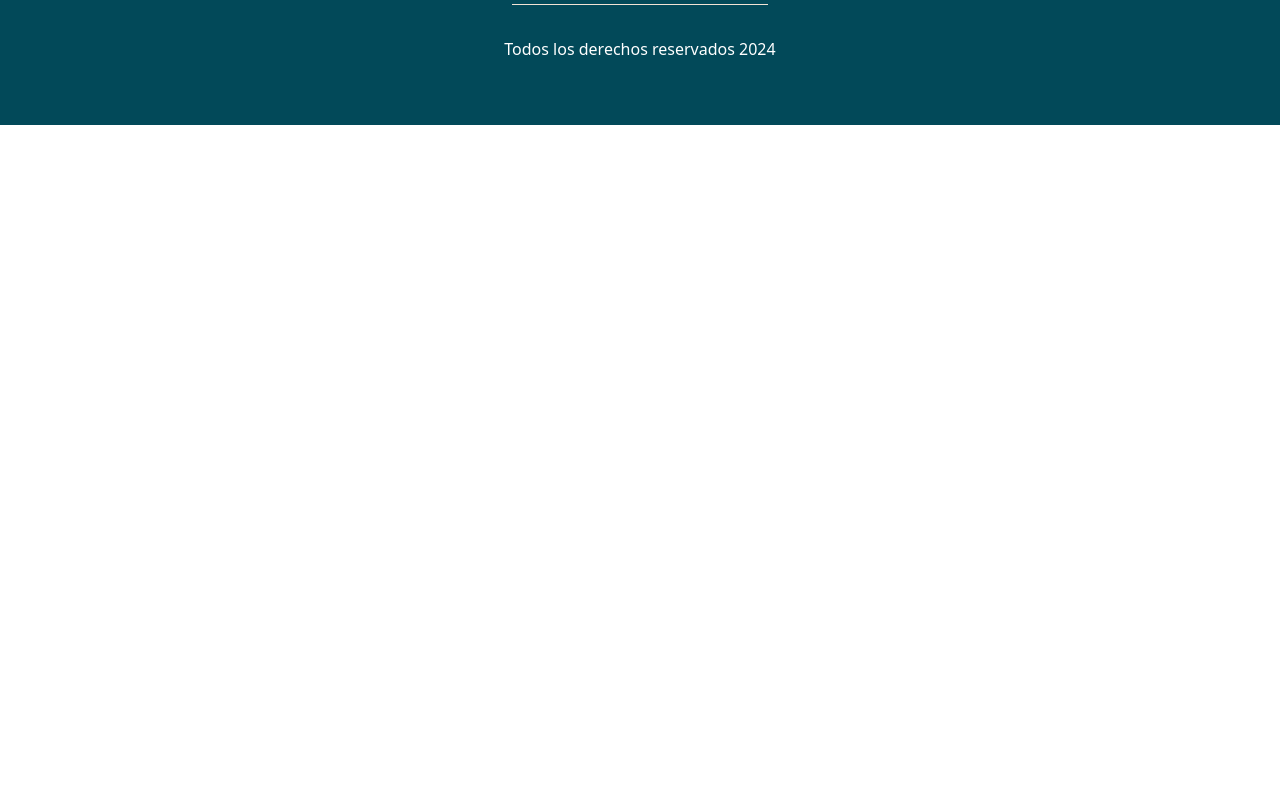
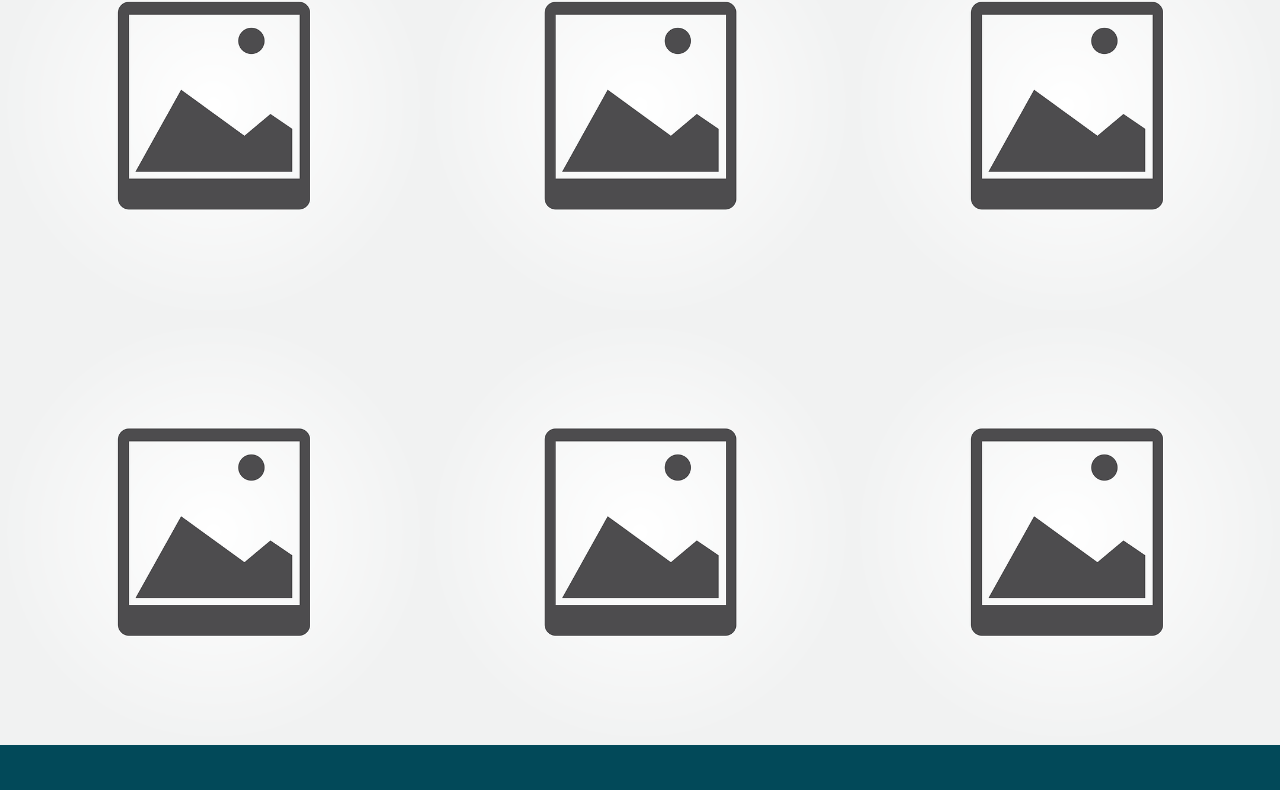
Before and after one commit to NicolasDev10/PF-CastanedaCasallasNicolas, a website: page pages/rutinas.html in a window 1280 px wide. Shown: the part 1034-1824 px from the top of the page. Before the commit the page ends 1159 px from the top, so only its background shows below. Drawn offline with nearby package versions, Linux system fonts and the light colour scheme.

Commit message:
cards de las rutinas responsive

```diff
--- a/pages/rutinas.html
+++ b/pages/rutinas.html
@@ -51,6 +51,33 @@
         <p><a href="#">Ver todas las rutinas</a></p>
     </section>
 
+    <div class="container-fluid rutina">
+
+      <div class="row">
+        <div class="col-md-4 cardRut">
+          <a href="#"><img class="img-fluid" src="./../assets/imagen.png" alt="#"></a>
+        </div>
+        <div class="col-md-4 cardRut">
+          <a href="#"><img class="img-fluid" src="./../assets/imagen.png" alt="#"></a>
+        </div>
+        <div class="col-md-4 cardRut">
+          <a href="#"><img class="img-fluid" src="./../assets/imagen.png" alt="#"></a>
+        </div>
+      </div>
+
+      <div class="row">
+        <div class="col-md-4 cardRut">
+          <a href="#"><img class="img-fluid" src="./../assets/imagen.png" alt="#"></a>
+        </div>
+        <div class="col-md-4 cardRut">
+          <a href="#"><img class="img-fluid" src="./../assets/imagen.png" alt="#"></a>
+        </div>
+        <div class="col-md-4 cardRut">
+          <a href="#"><img class="img-fluid" src="./../assets/imagen.png" alt="#"></a>
+        </div>
+      </div>
+    </div>
+
 
 
 
--- a/scss/styles.scss
+++ b/scss/styles.scss
@@ -363,3 +363,7 @@ footer p{
     font-size: 20px;
     color: #024959;
 }
+
+.rutina .cardRut{
+    padding: 0;
+}
```
Also changed, not shown: css/styles.css, 1 other file.
